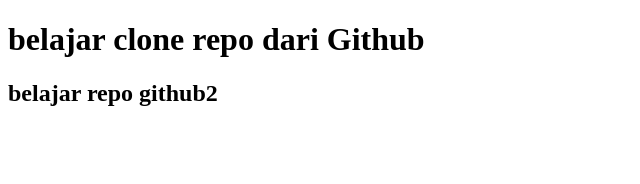
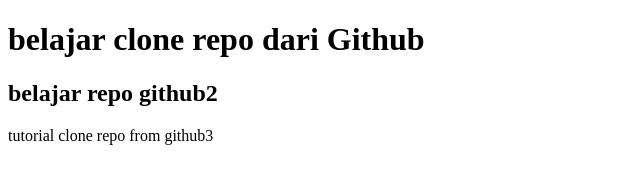
Before and after one commit to ilhamsyahfitrah/belajar-niomic, a plain HTML site: page index.html in a window 1280 px wide. Shown: the whole page, without its empty margins (0-640 px from the left). Drawn offline with Linux system fonts and the light colour scheme.

Commit message:
add element p

```diff
--- a/index.html
+++ b/index.html
@@ -7,5 +7,6 @@
   <body>
     <h1>belajar clone repo dari Github</h1>
     <h2>belajar repo github2</h2>
+    <p>tutorial clone repo from github3</p>
   </body>
 </html>
```
